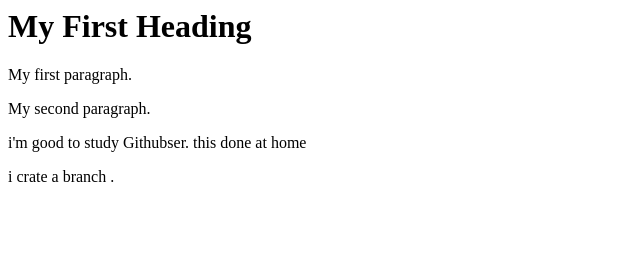
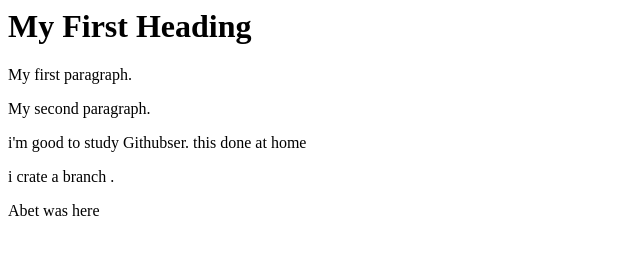
Before and after one commit to NzArchen/Test02, a plain HTML site: page index.html in a window 1280 px wide. Shown: the whole page, without its empty margins (0-640 px from the left). Drawn offline with Linux system fonts and the light colour scheme.

Commit message:
first commit.

```diff
--- a/index.html
+++ b/index.html
@@ -9,5 +9,7 @@
 <p>i'm good to study Githubser. this done at home </p>
 <p>i crate a branch .</p>
 
+<p>Abet was here</p>
+
 </body>
 </html>
```
